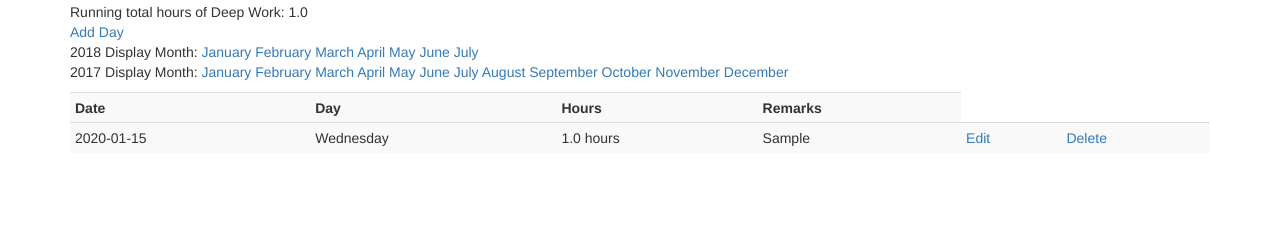
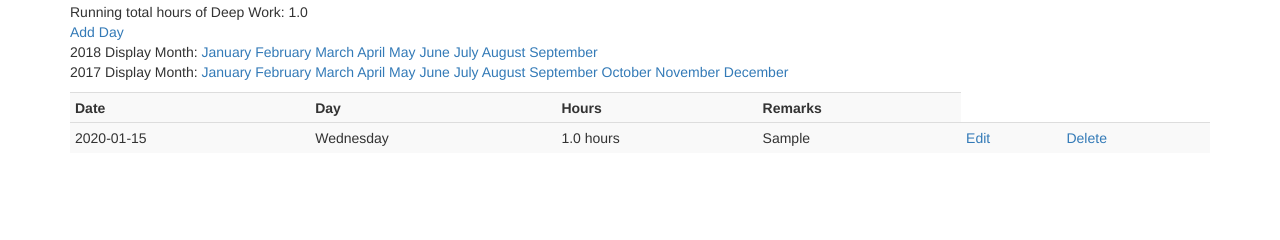
Before and after one commit to thomasjohncole/deepwork2, a Flask app: page / in a window 1280 px wide. Shown: the part 153-393 px from the top of the page. Run offline with Flask 2, Linux system fonts and the light colour scheme; tables that the repository leaves empty hold one stand-in row (values such as "Sample post"); some libraries are stand-ins or nearby versions.

Commit message:
Added more month links

```diff
--- a/templates/_month_links.html
+++ b/templates/_month_links.html
@@ -4,7 +4,9 @@
                    <a href={{url_for('displayMonth', month=4, year=2018)}}>April</a>
                    <a href={{url_for('displayMonth', month=5, year=2018)}}>May</a>
                    <a href={{url_for('displayMonth', month=6, year=2018)}}>June</a>
-                   <a href={{url_for('displayMonth', month=7, year=2018)}}>July</a><br>
+                   <a href={{url_for('displayMonth', month=7, year=2018)}}>July</a>
+                   <a href={{url_for('displayMonth', month=8, year=2018)}}>August</a>
+                   <a href={{url_for('displayMonth', month=9, year=2018)}}>September</a><br>
 
     2017 Display Month: <a href={{url_for('displayMonth', month=1, year=2017)}}>January</a>
                    <a href={{url_for('displayMonth', month=2, year=2017)}}>February</a>
```
